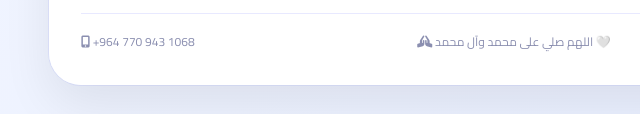
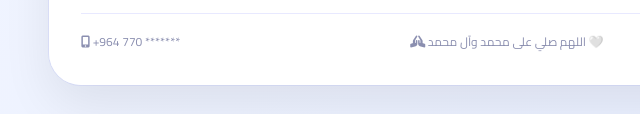
Before and after one commit to phvlvck/my, a plain HTML site: page index.html in a window 1280 px wide. Shown: the part 1267-1381 px from the top of the page, 131-771 px from the left. Drawn offline with Linux system fonts and the light colour scheme.

Commit message:
Update index.html

```diff
--- a/index.html
+++ b/index.html
@@ -464,7 +464,7 @@
 
         <!-- footer -->
         <div class="footer">
-          <span><i class="fas fa-mobile-alt"></i> +964 770 943 1068</span>
+          <span><i class="fas fa-mobile-alt"></i> +964 770 *******</span>
           <span><i class="fas fa-praying-hands"></i> اللهم صلي على محمد وآل محمد 🤍</span>
           <span><i class="fas fa-rocket"></i> اصنع لنفسك تاريخاً</span>
         </div>
```
